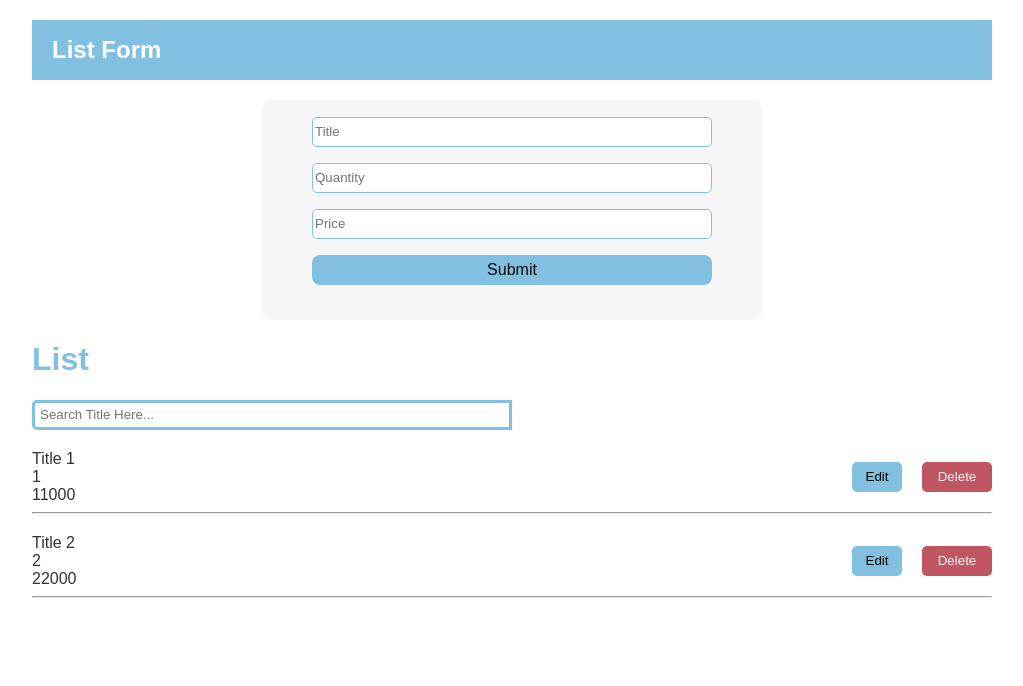
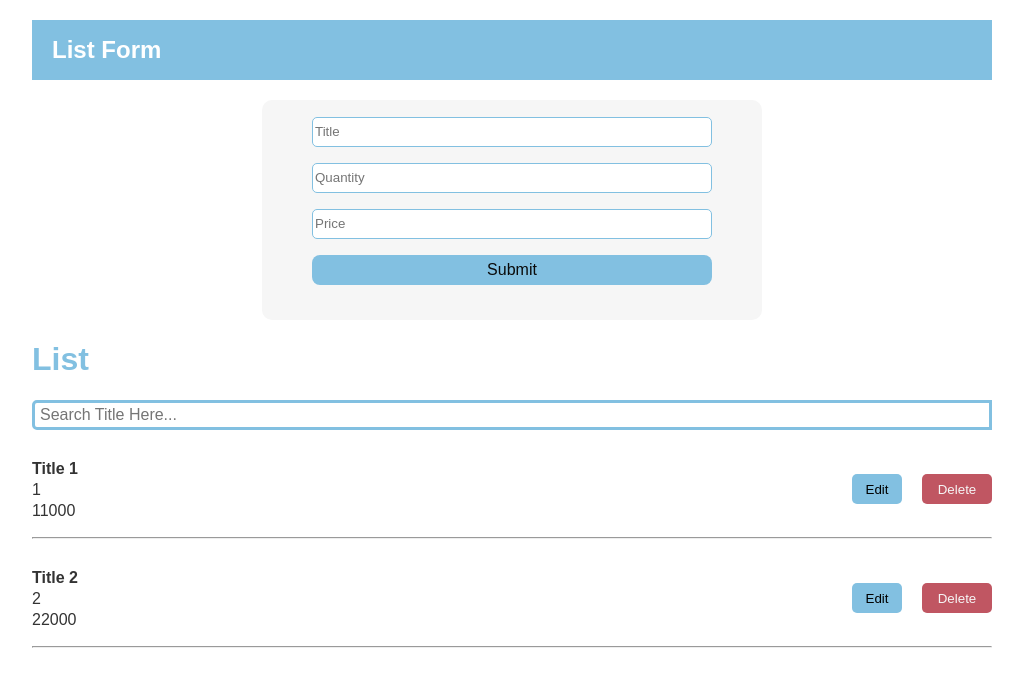
Before and after one commit to donnypm/task-4-add-edit-delete-nextjs, a Next.js app: page / in a window 1280 px wide. Shown: the top 686 px of the page, without its empty margins (128-1151 px from the left). Built offline with nearby package versions, Linux system fonts and the light colour scheme.

Commit message:
task-4-add-edit-delete-nextjs

```diff
--- a/components/list.js
+++ b/components/list.js
@@ -5,9 +5,11 @@ const List = (props) => {
   return (
     <div>
       <div className="list">
-        {list.title} <br />
-        {list.quantity} <br />
-        {list.price}
+        <div className="p-list">
+          <p className="list-title">{list.title} </p>
+          <p>{list.quantity} </p>
+          <p>{list.price}</p>
+        </div>
         <div className="button-list">
           <button onClick={() => handleEdit(list)} className="button-edit">
             Edit
--- a/pages/index.js
+++ b/pages/index.js
@@ -74,6 +74,18 @@ export default function Home() {
     console.log(filtered);
   };
 
+  // UNTUK MEMBUAT LOCALSTORAGE
+  useEffect(() => {
+    const localData = localStorage.getItem("formList");
+    if (localData) {
+      setFormList(JSON.parse(localData));
+    }
+  }, data);
+
+  useEffect(() => {
+    localStorage.setItem("formList", JSON.stringify(formList));
+  }, [formList]);
+
   return (
     <div className="content">
       <Head>
--- a/styles/globals.scss
+++ b/styles/globals.scss
@@ -103,6 +103,13 @@ a {
   cursor: pointer;
 }
 
+.p-list {
+  line-height: 5px;
+}
+
+.list-title {
+  font-weight: bold;
+}
 .search {
   width: 100%;
   position: relative;
@@ -110,7 +117,8 @@ a {
 }
 
 .searchTerm {
-  width: 50%;
+  font-size: 16px;
+  width: 100%;
   border: 3px solid $primary-color;
   padding: 5px;
   height: 30px;
```
